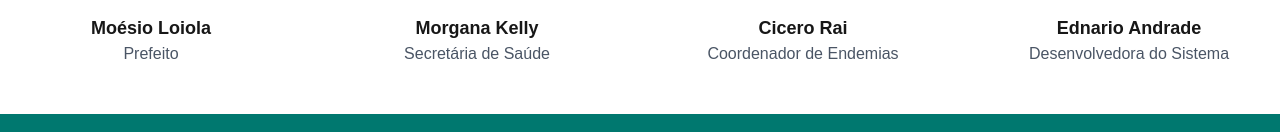
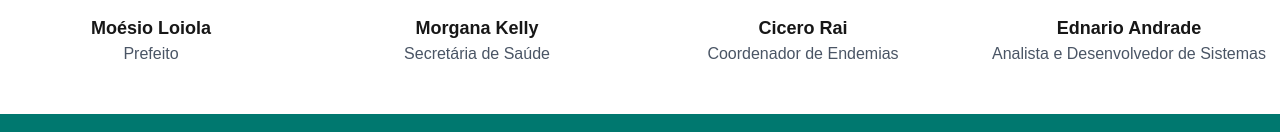
Before and after one commit to ednario/endemias, a Next.js app: page / in a window 1280 px wide. Shown: the part 1678-1810 px from the top of the page. Built offline with nearby package versions, Linux system fonts and the light colour scheme.

Commit message:
fix: dev's office

```diff
--- a/src/pages/index.tsx
+++ b/src/pages/index.tsx
@@ -111,7 +111,7 @@ export default function Home() {
               { nome: "Moésio Loiola", cargo: "Prefeito", foto: "/images/Moésio.jfif" },
               { nome: "Morgana Kelly", cargo: "Secretária de Saúde", foto: "/images/Morgana.jpg" },
               { nome: "Cicero Rai", cargo: "Coordenador de Endemias", foto: "/images" },
-              { nome: "Ednario Andrade", cargo: "Desenvolvedora do Sistema", foto: "/images/Ednario.jfif" }
+              { nome: "Ednario Andrade", cargo: "Analista e Desenvolvedor de Sistemas", foto: "/images/Ednario.jfif" }
             ].map((pessoa, index) => (
               <div key={index} className="flex flex-col items-center">
                 <img src={pessoa.foto} alt={pessoa.nome} className="w-32 h-32 object-cover rounded-full mb-4" />
```
